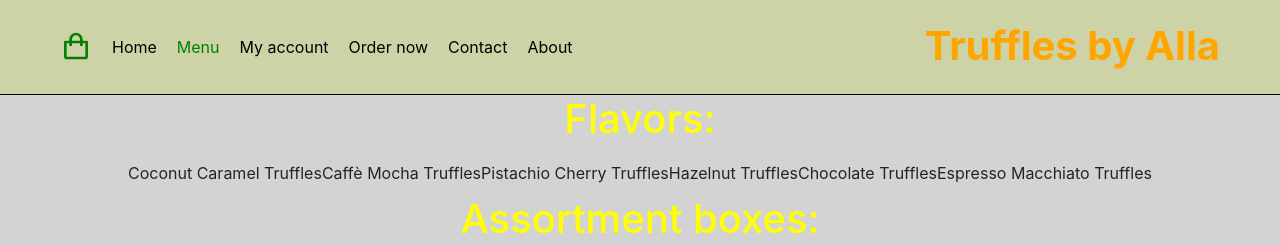
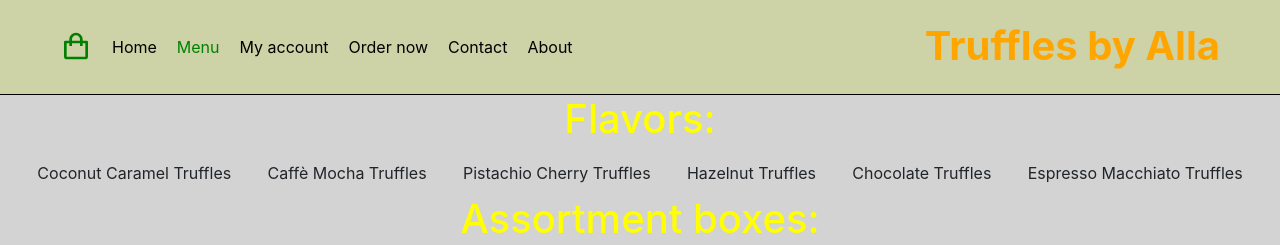
Before and after one commit to stasuravich/TrufflesByAlla, a React (Create React App) app: page /menu in a window 1280 px wide. Shown: the top 245 px of the page. Built offline with nearby package versions, Linux system fonts and the light colour scheme.

Commit message:
menu looks better

```diff
--- a/src/CSS/Menu.css
+++ b/src/CSS/Menu.css
@@ -8,7 +8,8 @@
 
 .flavors{
   display: inline-flex;
-  width: 80%;
+  width: 90em;
+  max-width: 97%;
   justify-content: space-around;
   padding: 10px 0 10px 0;
 }
```
Also changed, not shown: 1 other file (tests, documents, lock files or other folders).
